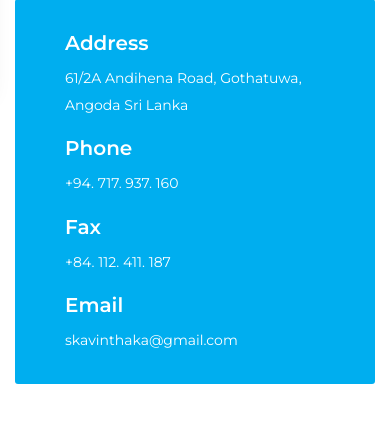
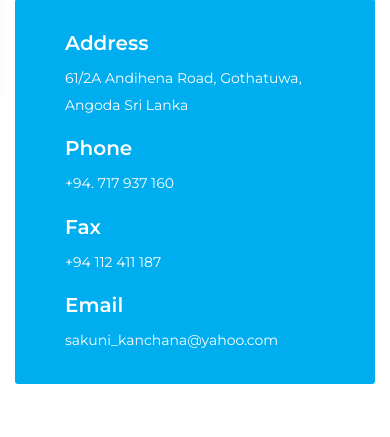
Before and after one commit to sameerakavinthaka/dentistDjango, a Django app: page /contact.html in a window 390 px wide. Shown: the part 752-1189 px from the top of the page. Run offline with Django 3.2, Linux system fonts and the light colour scheme; parts of the project's set-up code (start-up, migrations or seed data) failed here and were passed over; some libraries are stand-ins or nearby versions.

Commit message:
changed phone number to private & email address to sakuni_kanchana@yahoo.com

```diff
--- a/website/templates/contact.html
+++ b/website/templates/contact.html
@@ -61,13 +61,13 @@
             <p>61/2A Andihena Road, Gothatuwa, Angoda Sri Lanka</p>
 
             <h5>Phone</h5>
-            <p>+94. 717. 937. 160</p>
+            <p>+94. 717 937 160</p>
 
             <h5>Fax</h5>
-            <p>+84. 112. 411. 187</p>
+            <p>+94 112 411 187</p>
 
             <h5>Email</h5>
-            <p class="mb-0">skavinthaka@gmail.com</p>
+            <p class="mb-0">sakuni_kanchana@yahoo.com</p>
           </div>
         </div>
 
```
